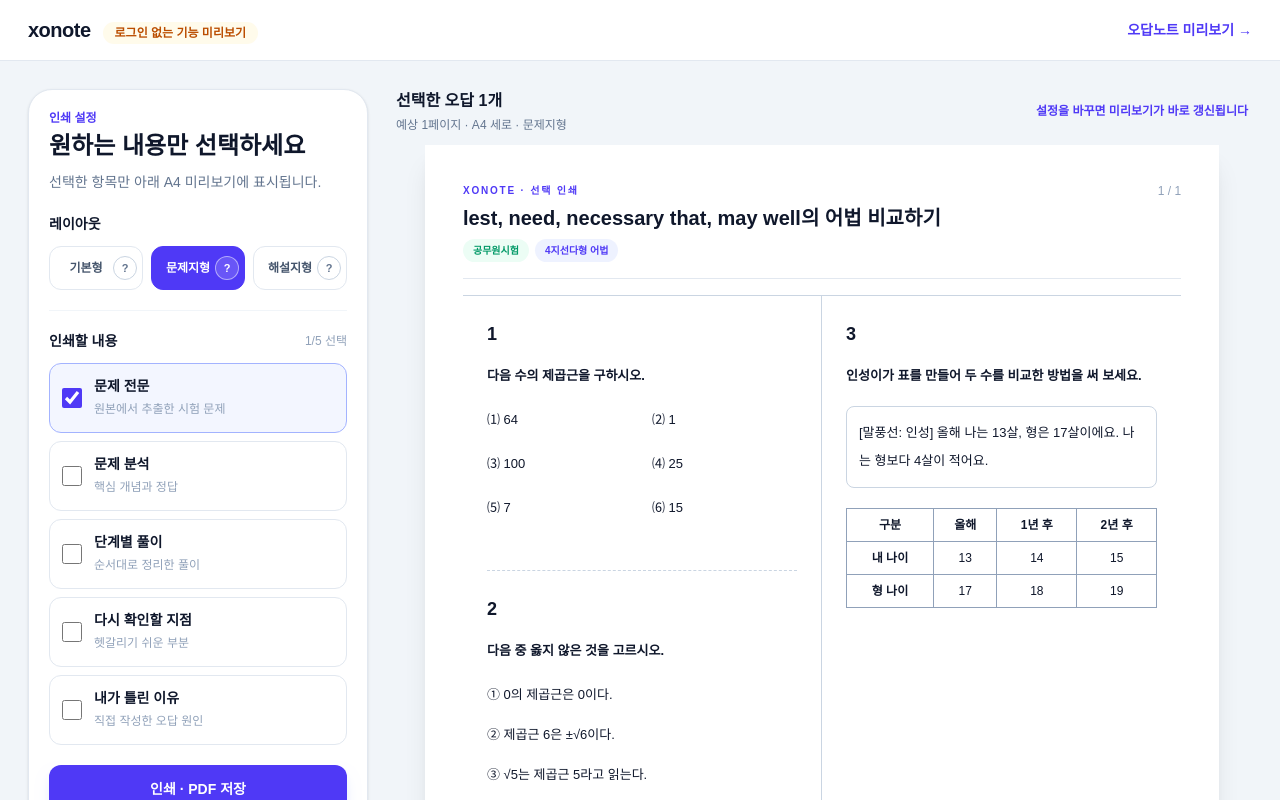
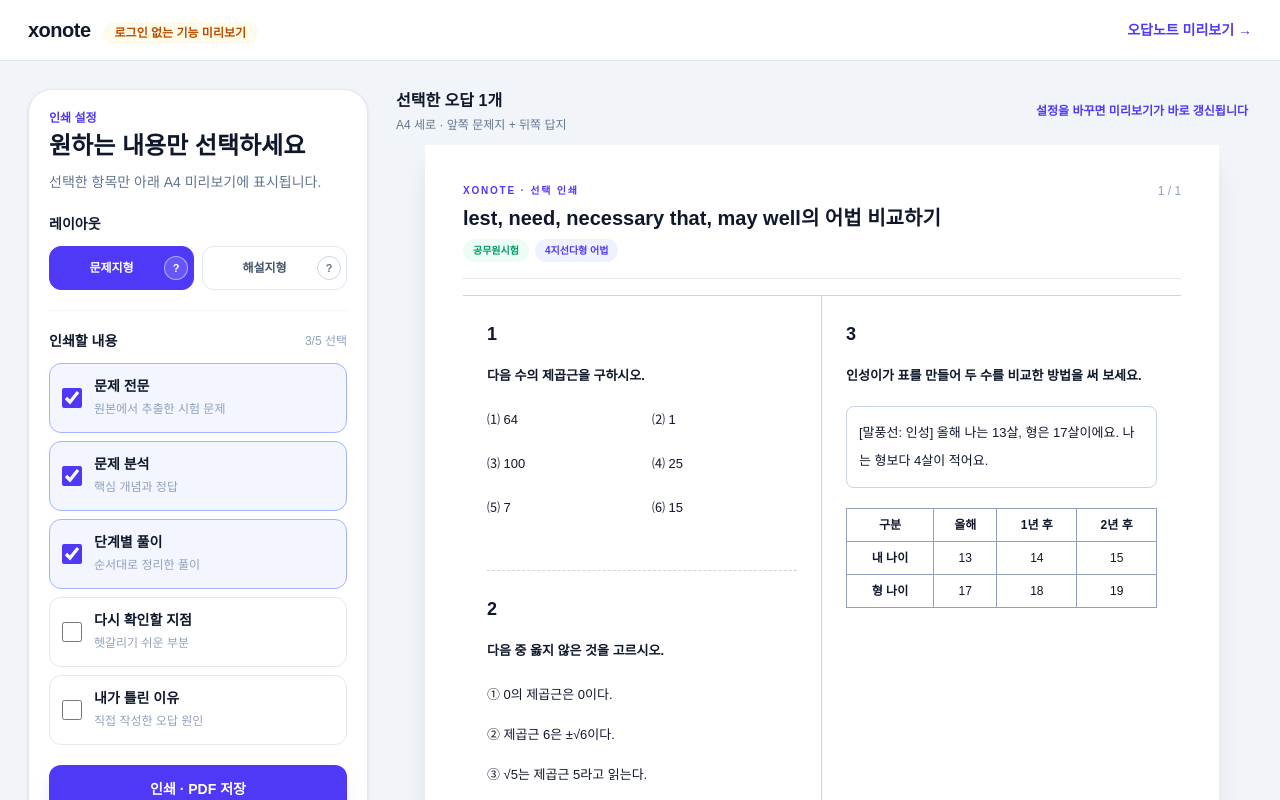
Before and after one commit to della2809-gif/oxNote, a Next.js app: page /preview/print in a window 1280 px wide. Shown: the top 800 px of the page. Built offline with nearby package versions, Linux system fonts and the light colour scheme.

Commit message:
문제지형과 해설지형 출력 분리

```diff
--- a/src/app/(app)/notes/print/PrintToolbar.tsx
+++ b/src/app/(app)/notes/print/PrintToolbar.tsx
@@ -4,7 +4,7 @@ import { useRouter, useSearchParams } from "next/navigation";
 import { useState } from "react";
 
 export type PrintSection = "source" | "analysis" | "steps" | "review" | "reason";
-export type PrintLayout = "standard" | "worksheet" | "answer";
+export type PrintLayout = "worksheet" | "answer";
 
 export const PRINT_SECTIONS: Array<{ key: PrintSection; label: string; description: string }> = [
   { key: "source", label: "문제 전문", description: "원본에서 추출한 시험 문제" },
@@ -15,9 +15,8 @@ export const PRINT_SECTIONS: Array<{ key: PrintSection; label: string; descripti
 ];
 
 const LAYOUTS: Array<{ key: PrintLayout; label: string; description: string }> = [
-  { key: "standard", label: "기본형", description: "보관형 오답노트에 적합합니다." },
-  { key: "worksheet", label: "문제지형", description: "문제만 연속 출력되고, 분석 및 정답은 뒤쪽 해설 페이지로 분리되어 있습니다." },
-  { key: "answer", label: "해설지형", description: "문제 분석 및 단계별 풀이를 위주로 배치하며 문제의 개념과 풀이 복습에 적합합니다." },
+  { key: "worksheet", label: "문제지형", description: "선택한 문제 전문은 앞쪽 시험지에 모으고, 분석·풀이·정답은 새 페이지의 답지로 분리합니다." },
+  { key: "answer", label: "해설지형", description: "선택한 모든 내용을 문제별로 묶어 문제와 해설이 연속해서 나오도록 배치합니다." },
 ];
 
 export default function PrintToolbar({ count, initialSections, initialLayout }: { count: number; initialSections: PrintSection[]; initialLayout: PrintLayout }) {
@@ -54,7 +53,7 @@ export default function PrintToolbar({ count, initialSections, initialLayout }:
       <div className="mt-5 grid gap-6">
         <div className="w-full">
           <p className="text-sm font-bold">레이아웃</p>
-          <div className="mt-2 grid grid-cols-3 gap-2">
+          <div className="mt-2 grid grid-cols-2 gap-2">
             {LAYOUTS.map((option) => (
               <div key={option.key} className="relative">
                 <button type="button" onClick={() => apply(sections, option.key)} className={`min-h-11 w-full rounded-xl border px-2 pr-7 text-xs font-bold ${layout === option.key ? "border-indigo-600 bg-indigo-600 text-white" : "border-slate-200 text-slate-600"}`}>{option.label}</button>
--- a/src/app/(app)/notes/print/page.tsx
+++ b/src/app/(app)/notes/print/page.tsx
@@ -25,7 +25,7 @@ function readSections(raw: string | string[] | undefined) {
 
 function readLayout(raw: string | string[] | undefined): PrintLayout {
   const value = Array.isArray(raw) ? raw[0] : raw;
-  return value === "worksheet" || value === "answer" ? value : "standard";
+  return value === "answer" ? value : "worksheet";
 }
 
 type PrintableNote = { note: Note; details: Partial<NoteAiDetails>; subject: Subject | null };
@@ -60,19 +60,19 @@ export default async function PrintNotesPage({ searchParams }: { searchParams: P
   return (
     <div className="print-document mx-auto max-w-[210mm]">
       <PrintToolbar count={printable.length} initialSections={sections} initialLayout={layout} />
-      <div className="print-sheet-grid">
+      <div className={`print-layout print-layout-${layout}`}>
         {layout === "worksheet" ? (
           <>
-            {sections.includes("source") && printable.map((item, index) => <NoteSheet key={`problem-${item.note.id}`} item={item} index={index} total={printable.length} sections={["source"]} variant="problem" />)}
-            {sections.some((section) => section !== "source") && printable.map((item, index) => <NoteSheet key={`answer-${item.note.id}`} item={item} index={index} total={printable.length} sections={sections.filter((section) => section !== "source")} variant="solution" />)}
+            {sections.includes("source") && <section className="print-sheet-grid print-exam-section">{printable.map((item, index) => <NoteSheet key={`problem-${item.note.id}`} item={item} index={index} total={printable.length} sections={["source"]} variant="problem" />)}</section>}
+            {sections.some((section) => section !== "source") && <section className="print-sheet-grid print-answer-section">{printable.map((item, index) => <NoteSheet key={`answer-${item.note.id}`} item={item} index={index} total={printable.length} sections={sections.filter((section) => section !== "source")} variant="solution" />)}</section>}
           </>
-        ) : printable.map((item, index) => <NoteSheet key={item.note.id} item={item} index={index} total={printable.length} sections={sections} variant={layout === "answer" ? "answer" : "standard"} />)}
+        ) : <section className="print-solution-stream">{printable.map((item, index) => <NoteSheet key={item.note.id} item={item} index={index} total={printable.length} sections={sections} variant="answer" />)}</section>}
       </div>
     </div>
   );
 }
 
-function NoteSheet({ item, index, total, sections, variant }: { item: PrintableNote; index: number; total: number; sections: PrintSection[]; variant: "standard" | "problem" | "solution" | "answer" }) {
+function NoteSheet({ item, index, total, sections, variant }: { item: PrintableNote; index: number; total: number; sections: PrintSection[]; variant: "problem" | "solution" | "answer" }) {
   const { note, details, subject } = item;
   const has = (section: PrintSection) => sections.includes(section);
   const steps = Array.isArray(details.solutionSteps) ? details.solutionSteps.slice(0, 5) : [];
--- a/src/app/globals.css
+++ b/src/app/globals.css
@@ -81,6 +81,20 @@ button {
   box-shadow: 0 12px 35px rgb(15 23 42 / 10%);
 }
 
+.print-answer-section {
+  border-top: 8px solid #e2e8f0;
+}
+
+.print-solution-stream {
+  width: 210mm;
+  background: white;
+  box-shadow: 0 12px 35px rgb(15 23 42 / 10%);
+}
+
+.print-solution-stream .print-sheet {
+  width: 100%;
+}
+
 .print-question-transcript {
   margin-top: 0.5rem;
   white-space: pre-wrap;
@@ -109,6 +123,10 @@ button {
     min-height: auto;
     width: 100%;
     grid-template-columns: 1fr;
+  }
+
+  .print-solution-stream {
+    width: 100%;
   }
 
   .print-sheet {
@@ -151,6 +169,26 @@ button {
     grid-template-columns: repeat(2, minmax(0, 1fr));
     align-items: start;
     background: white;
+  }
+
+  .print-answer-section {
+    break-before: page;
+    page-break-before: always;
+    border-top: 0;
+  }
+
+  .print-solution-stream {
+    width: 210mm;
+    box-shadow: none;
+  }
+
+  .print-solution-stream .print-sheet {
+    width: 210mm;
+    padding: 8mm 10mm;
+  }
+
+  .print-solution-stream .print-sheet:nth-child(odd) {
+    border-right: 0;
   }
 
   .print-sheet {
--- a/src/app/preview/print/PrintOptionsPreview.tsx
+++ b/src/app/preview/print/PrintOptionsPreview.tsx
@@ -4,12 +4,11 @@ import { useMemo, useState } from "react";
 import Link from "next/link";
 
 type SectionKey = "source" | "analysis" | "steps" | "review" | "reason";
-type LayoutKey = "standard" | "worksheet" | "answer";
+type LayoutKey = "worksheet" | "answer";
 
 const LAYOUT_OPTIONS: Array<{ key: LayoutKey; label: string; description: string }> = [
-  { key: "standard", label: "기본형", description: "보관형 오답노트에 적합합니다." },
-  { key: "worksheet", label: "문제지형", description: "문제만 연속 출력되고, 분석 및 정답은 뒤쪽 해설 페이지로 분리되어 있습니다." },
-  { key: "answer", label: "해설지형", description: "문제 분석 및 단계별 풀이를 위주로 배치하며 문제의 개념과 풀이 복습에 적합합니다." },
+  { key: "worksheet", label: "문제지형", description: "선택한 문제 전문은 앞쪽 시험지에 모으고, 분석·풀이·정답은 새 페이지의 답지로 분리합니다." },
+  { key: "answer", label: "해설지형", description: "선택한 모든 내용을 문제별로 묶어 문제와 해설이 연속해서 나오도록 배치합니다." },
 ];
 
 const SECTION_OPTIONS: Array<{ key: SectionKey; label: string; description: string }> = [
@@ -27,7 +26,7 @@ const STEPS = [
 ];
 
 export default function PrintOptionsPreview() {
-  const [sections, setSections] = useState<SectionKey[]>(["source"]);
+  const [sections, setSections] = useState<SectionKey[]>(["source", "analysis", "steps"]);
   const [layout, setLayout] = useState<LayoutKey>("worksheet");
   const [openLayoutHelp, setOpenLayoutHelp] = useState<LayoutKey | null>(null);
   const selected = useMemo(() => new Set(sections), [sections]);
@@ -58,7 +57,7 @@ export default function PrintOptionsPreview() {
 
           <section>
             <h2 className="text-sm font-bold">레이아웃</h2>
-            <div className="mt-3 grid grid-cols-3 gap-2">
+            <div className="mt-3 grid grid-cols-2 gap-2">
               {LAYOUT_OPTIONS.map((option) => (
                 <div key={option.key} className="relative">
                   <button type="button" onClick={() => setLayout(option.key)} className={`min-h-11 w-full rounded-xl border px-2 pr-7 text-xs font-bold ${layout === option.key ? "border-indigo-600 bg-indigo-600 text-white" : "border-slate-200 text-slate-600"}`}>
@@ -115,7 +114,7 @@ export default function PrintOptionsPreview() {
           <div className="mb-3 flex flex-wrap items-center justify-between gap-2 px-1">
             <div>
               <h2 className="font-bold">선택한 오답 1개</h2>
-              <p className="mt-1 text-xs text-slate-500">예상 1페이지 · A4 세로 · {layout === "standard" ? "기본형" : layout === "worksheet" ? "문제지형" : "해설지형"}</p>
+              <p className="mt-1 text-xs text-slate-500">A4 세로 · {layout === "worksheet" ? "앞쪽 문제지 + 뒤쪽 답지" : "문제별 연속 해설"}</p>
             </div>
             <p className="text-xs font-semibold text-indigo-600">설정을 바꾸면 미리보기가 바로 갱신됩니다</p>
           </div>
@@ -135,9 +134,9 @@ export default function PrintOptionsPreview() {
 
             {sections.length === 0 && <div className="mt-8 rounded-2xl border-2 border-dashed border-slate-200 p-12 text-center text-sm text-slate-400">왼쪽에서 인쇄할 내용을 선택해 주세요.</div>}
 
-            <div className={`mt-4 grid gap-4 ${selected.has("source") && selected.has("analysis") && layout === "standard" ? "md:grid-cols-2" : "grid-cols-1"}`}>
+            <div className="mt-4 grid gap-4">
               {selected.has("source") && (
-                <section className="grid min-h-[230mm] grid-cols-2 divide-x divide-slate-300 border-y border-slate-300">
+                <section className={`${layout === "worksheet" ? "grid min-h-[230mm] grid-cols-2 divide-x divide-slate-300 border-y border-slate-300" : "rounded-2xl border border-slate-200"}`}>
                   <div className="p-6 text-[13px] leading-7 text-slate-900">
                     <strong className="text-lg">1</strong>
                     <p className="mt-3 font-semibold">다음 수의 제곱근을 구하시오.</p>
@@ -153,7 +152,7 @@ export default function PrintOptionsPreview() {
                 </section>
               )}
 
-              {selected.has("analysis") && (
+              {layout === "answer" && selected.has("analysis") && (
                 <PreviewBox title="문제 분석" color="text-emerald-600">
                   <p className="mt-3 text-[12px] font-semibold leading-6">조동사와 일반동사의 형태, 당위적 가정법, 관용 표현을 함께 구분하는 문제입니다.</p>
                   <dl className="mt-3 space-y-2 rounded-xl bg-slate-50 p-4 text-[11px]">
@@ -164,7 +163,7 @@ export default function PrintOptionsPreview() {
               )}
             </div>
 
-            {selected.has("steps") && (
+            {layout === "answer" && selected.has("steps") && (
               <section className="mt-4 rounded-2xl border border-slate-200 p-5">
                 <div className="flex items-center justify-between gap-3"><h3 className="text-xs font-bold text-indigo-600">단계별 풀이</h3><span className="text-[10px] font-bold text-emerald-600">정답 ④</span></div>
                 <div className="mt-3 grid gap-3 sm:grid-cols-3">
@@ -178,7 +177,7 @@ export default function PrintOptionsPreview() {
               </section>
             )}
 
-            {(selected.has("review") || selected.has("reason")) && (
+            {layout === "answer" && (selected.has("review") || selected.has("reason")) && (
               <div className={`mt-4 grid gap-4 ${selected.has("review") && selected.has("reason") ? "sm:grid-cols-2" : "grid-cols-1"}`}>
                 {selected.has("review") && (
                   <PreviewBox title="다시 확인할 지점" color="text-amber-600">
@@ -197,6 +196,16 @@ export default function PrintOptionsPreview() {
               </div>
             )}
           </article>
+
+          {layout === "worksheet" && sections.some((section) => section !== "source") && (
+            <article className="mx-auto mt-6 min-h-[297mm] max-w-[210mm] bg-white p-[10mm] shadow-xl print:mt-0 print:min-h-0 print:max-w-none print:break-before-page print:p-0 print:shadow-none">
+              <header className="border-b border-slate-300 pb-4"><p className="text-[10px] font-bold uppercase tracking-[0.18em] text-indigo-600">XONOTE · 정답 및 해설</p><h2 className="mt-2 text-xl font-bold">앞쪽 문제지 답지</h2></header>
+              {selected.has("analysis") && <PreviewBox title="1. 문제 분석 및 정답" color="text-emerald-600"><p className="mt-3 text-sm leading-7">핵심 개념을 확인하고 정답을 제시합니다. <strong className="text-emerald-600">정답 ④</strong></p></PreviewBox>}
+              {selected.has("steps") && <section className="mt-4 rounded-2xl border border-slate-200 p-5"><h3 className="text-xs font-bold text-indigo-600">1. 단계별 풀이</h3><div className="mt-3 grid gap-3 sm:grid-cols-3">{STEPS.map(([title, body], index) => <div key={title} className="border-t border-slate-100 pt-3 text-[11px] leading-5"><strong>{index + 1}. {title}</strong><p className="mt-2 text-slate-600">{body}</p></div>)}</div></section>}
+              {selected.has("review") && <PreviewBox title="1. 다시 확인할 지점" color="text-amber-600"><p className="mt-3 text-sm leading-7">헷갈리기 쉬운 조건과 다음 복습 지점을 확인합니다.</p></PreviewBox>}
+              {selected.has("reason") && <PreviewBox title="1. 내가 틀린 이유" color="text-rose-600"><p className="mt-3 text-sm leading-7">직접 작성한 오답 원인이 표시됩니다.</p></PreviewBox>}
+            </article>
+          )}
         </section>
       </div>
     </main>
```
